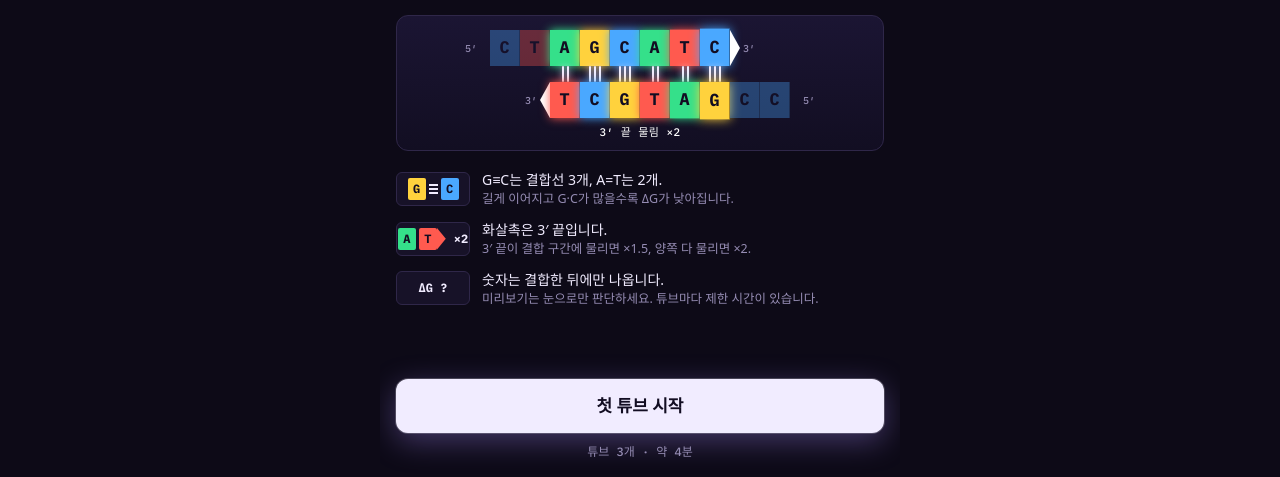
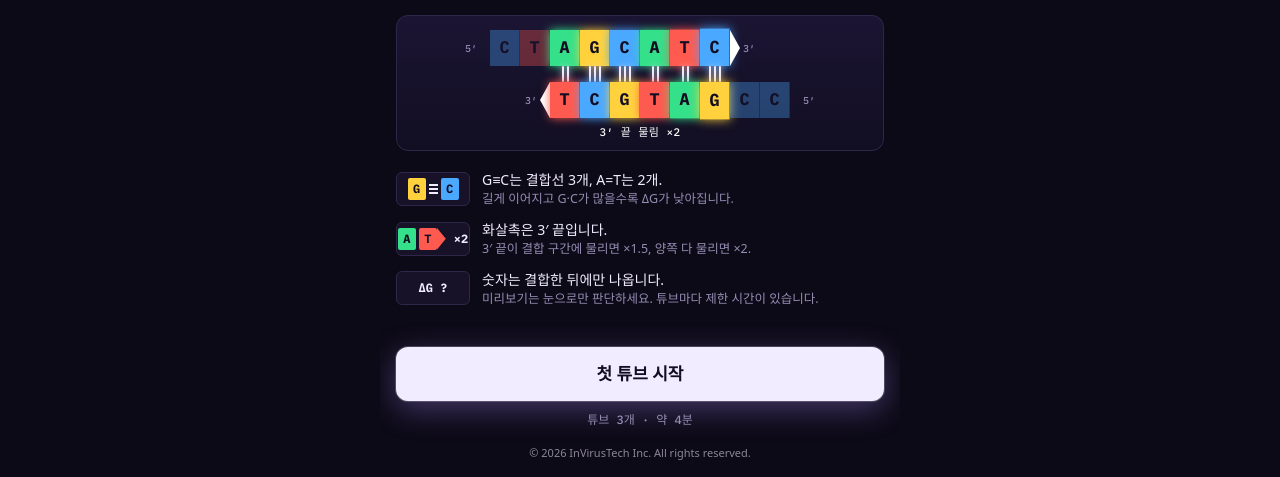
Before and after one commit to Key-man-fromArchive/Dimer-rush, a plain HTML site: page index.html in a window 1280 px wide. Shown: the part 323-800 px from the top of the page. Drawn offline with Linux system fonts and the light colour scheme; a web font is replaced by a local one.

Commit message:
Show the copyright line on the title screen
Co-Authored-By: Claude Opus 5.5 <noreply@anthropic.com>
Claude-Session: https://claude.ai/code/session_01RcvoMosBXNdE6VEqTS13FW

```diff
--- a/index.html
+++ b/index.html
@@ -39,6 +39,7 @@ button{font:inherit;color:inherit;border:0;background:none;cursor:pointer;user-s
 
 /* ── 타이틀 ── */
 #scr-title{overflow-y:auto;gap:18px;padding-top:26px}
+.copy{font-size:11px;opacity:.55;text-align:center;margin-top:6px}
 .brand{display:block;height:24px;width:auto;align-self:flex-start;flex:none;opacity:.92}
 .brand-foot{height:18px;align-self:center;margin-top:2px;opacity:.7}
 .eyebrow{font-family:var(--mono);font-size:11px;letter-spacing:.14em;color:var(--uv);text-transform:uppercase}
@@ -195,6 +196,7 @@ h1 em{font-style:normal;color:var(--G);text-shadow:0 0 26px rgba(255,210,61,.45)
     <div class="title-foot">
       <button class="btn btn-main" id="btnStart">첫 튜브 시작</button>
       <p class="best" id="bestLine">튜브 3개 · 약 4분</p>
+      <p class="copy">© 2026 InVirusTech Inc. All rights reserved.</p>
     </div>
   </section>
 
```
